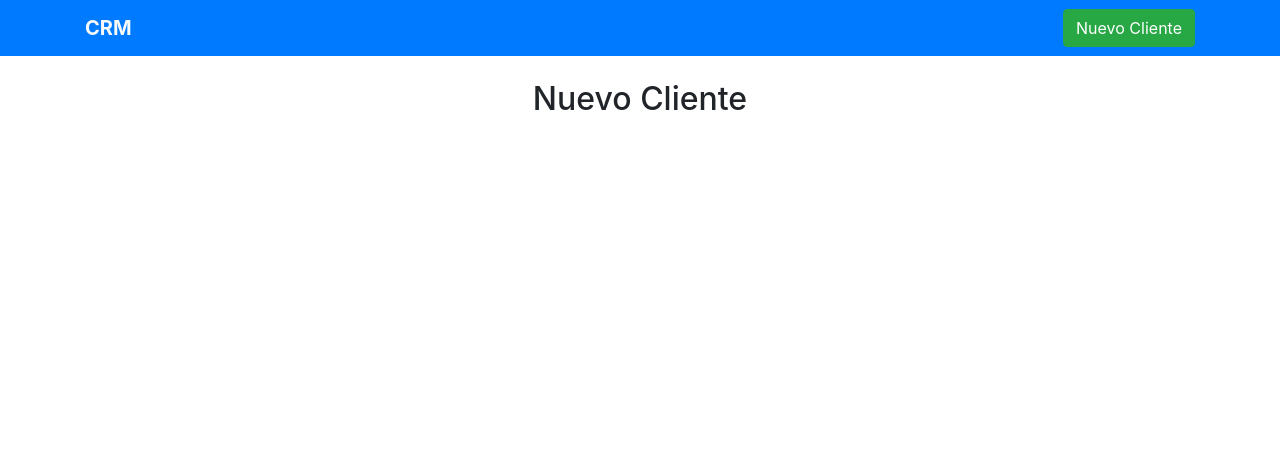
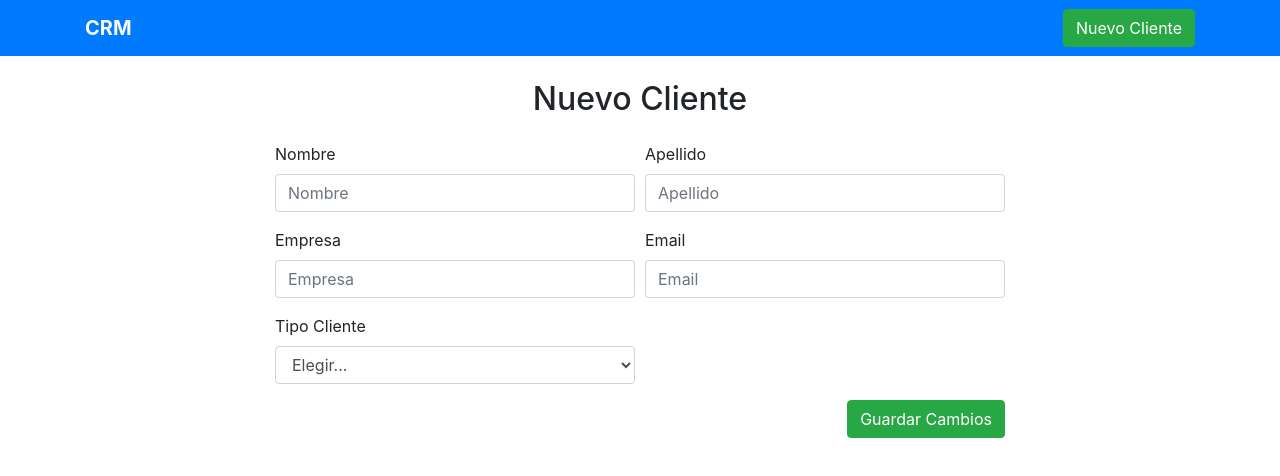
Before and after one commit to didaquis/react-graphql-apollo-example-client, a React (Create React App) app: page /cliente/nuevo in a window 1280 px wide. Shown: the top 476 px of the page. Built offline with nearby package versions, Linux system fonts and the light colour scheme; no server answers.

Commit message:
Added form to register new clients

```diff
--- a/package.json
+++ b/package.json
@@ -1,6 +1,6 @@
 {
   "name": "react-graphql-apollo-example-client",
-  "version": "0.2.6",
+  "version": "0.2.7",
   "description": "react-graphql-apollo-example-client",
   "private": true,
   "dependencies": {
--- a/src/components/NuevoCliente.js
+++ b/src/components/NuevoCliente.js
@@ -1,13 +1,131 @@
-import React, { Component } from 'react';
+import React, { Component, Fragment } from 'react';
+
+import { NUEVO_CLIENTE } from '../gql/mutations/index';
+import { Mutation } from 'react-apollo';
 
 class NuevoCliente extends Component {
 	state = {
-
+		cliente: {
+			nombre: '',
+			apellido: '',
+			empresa: '',
+			email: '',
+			tipo: ''
+		}
 	};
 
 	render() {
 		return (
-			<h2 className="text-center">Nuevo Cliente</h2>
+			<Fragment>
+				<h2 className="text-center">Nuevo Cliente</h2>
+				<div className="row justify-content-center">
+					<Mutation mutation={NUEVO_CLIENTE}>
+
+						{
+							crearCliente => (
+								<form className="col-md-8 m-3"
+									onSubmit={ e => {
+										e.preventDefault();
+										const {nombre, apellido, empresa, email, tipo} = this.state.cliente;
+										const input = {
+											nombre,
+											apellido,
+											empresa,
+											email,
+											tipo
+										};
+
+										crearCliente({
+											variables: {input}
+										})
+									}}
+								>
+									<div className="form-row">
+										<div className="form-group col-md-6">
+											<label>Nombre</label>
+											<input
+												type="text"
+												className="form-control"
+												placeholder="Nombre"
+												onChange={ e => {
+													this.setState({ cliente: {
+														...this.state.cliente,
+														nombre: e.target.value
+													}})
+												}}
+											/>
+										</div>
+										<div className="form-group col-md-6">
+											<label>Apellido</label>
+											<input
+												type="text"
+												className="form-control"
+												placeholder="Apellido"
+												onChange={ e => {
+													this.setState({ cliente: {
+														...this.state.cliente,
+														apellido: e.target.value
+													}})
+												}}
+											/>
+										</div>
+									</div>
+									<div className="form-row">
+										<div className="form-group col-md-6">
+											<label>Empresa</label>
+											<input
+												type="text"
+												className="form-control"
+												placeholder="Empresa"
+												onChange={ e => {
+													this.setState({ cliente: {
+														...this.state.cliente,
+														empresa: e.target.value
+													}})
+												}}
+											/>
+										</div>
+										<div className="form-group col-md-6">
+											<label>Email</label>
+											<input
+												type="email"
+												className="form-control"
+												placeholder="Email"
+												onChange={ e => {
+													this.setState({ cliente: {
+														...this.state.cliente,
+														email: e.target.value
+													}})
+												}}
+											/>
+										</div>
+									</div>
+									<div className="form-row">
+										<div className="form-group col-md-6">
+											<label>Tipo Cliente</label>
+											<select
+												onChange={ e => {
+													this.setState({ cliente: {
+														...this.state.cliente,
+														tipo: e.target.value
+													}})
+												}}
+												className="form-control">
+												<option value="">Elegir...</option>
+												<option value="PREMIUM">PREMIUM</option>
+												<option value="BASICO">BÁSICO</option>
+											</select>
+										</div>
+									</div>
+									<button type="submit" className="btn btn-success float-right">Guardar Cambios</button>
+								</form>
+							)
+						}
+
+
+					</Mutation>
+				</div>
+			</Fragment>
 		);
 	};
 };
--- /dev/null
+++ b/src/gql/mutations/index.js
@@ -0,0 +1,12 @@
+import gql from 'graphql-tag';
+
+
+export const NUEVO_CLIENTE = gql`
+mutation crearCliente($input: ClienteInput) {
+  crearCliente(input: $input) {
+    id
+    nombre
+    apellido
+  }
+}
+`;
```
